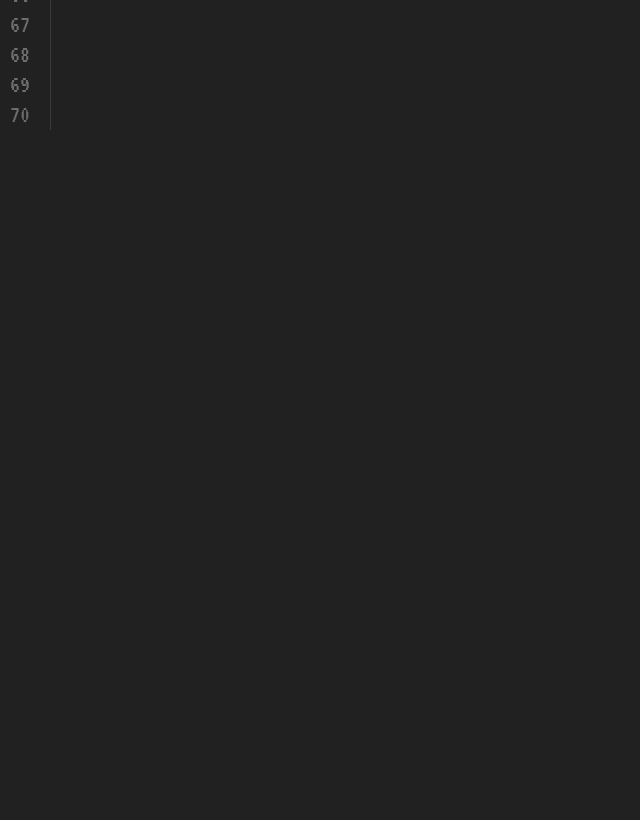
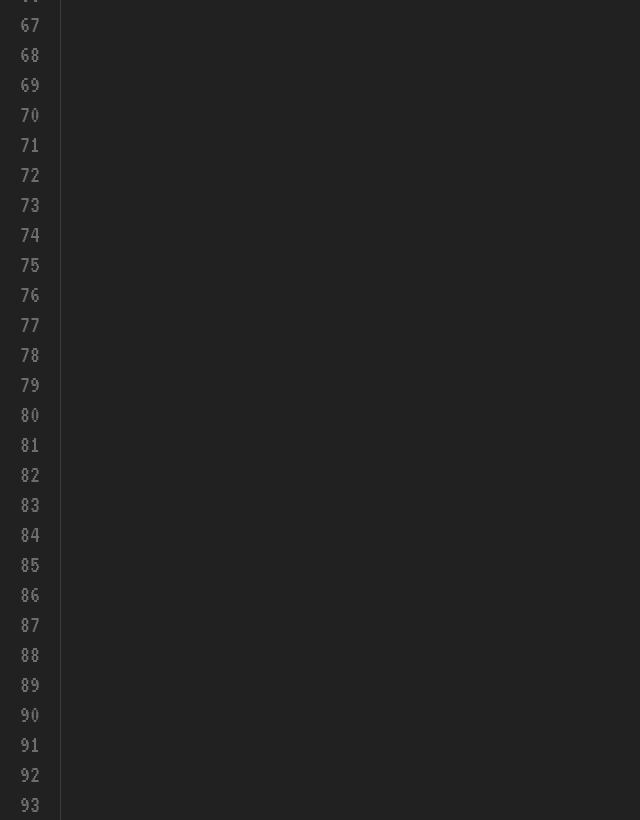
Before and after one commit to naeem2000/personal-website-next, a Next.js app: page / in a window 1280 px wide. Shown: the part 1980-2800 px from the top of the page, without its empty margins (0-640 px from the left). Before the commit the page ends 1997 px from the top, so only its background shows below. Built offline with nearby package versions, Linux system fonts and the light colour scheme.

Commit message:
fixed hero component

```diff
--- a/app/components/numberLine.tsx
+++ b/app/components/numberLine.tsx
@@ -4,7 +4,7 @@ export default function numberLine() {
 	const [line, setLine] = useState<number[]>([]);
 
 	useEffect(() => {
-		const numbersArray = Array.from({ length: 70 }, (_, index) => index + 1);
+		const numbersArray = Array.from({ length: 700 }, (_, index) => index + 1);
 		setLine(numbersArray);
 	}, []);
 	return (
--- a/app/globals.css
+++ b/app/globals.css
@@ -44,7 +44,7 @@ a {
   display: flex;
   flex-direction: column;
   align-items: flex-end;
-  position: fixed;
+  position: absolute;
   left: 0;
   width: auto;
   padding: 10px 20px 0px 10px;
--- a/app/hero/page.tsx
+++ b/app/hero/page.tsx
@@ -1,3 +1,4 @@
+'use client';
 import React from 'react';
 import Image from 'next/image';
 import Typewriter from 'typewriter-effect';
```
